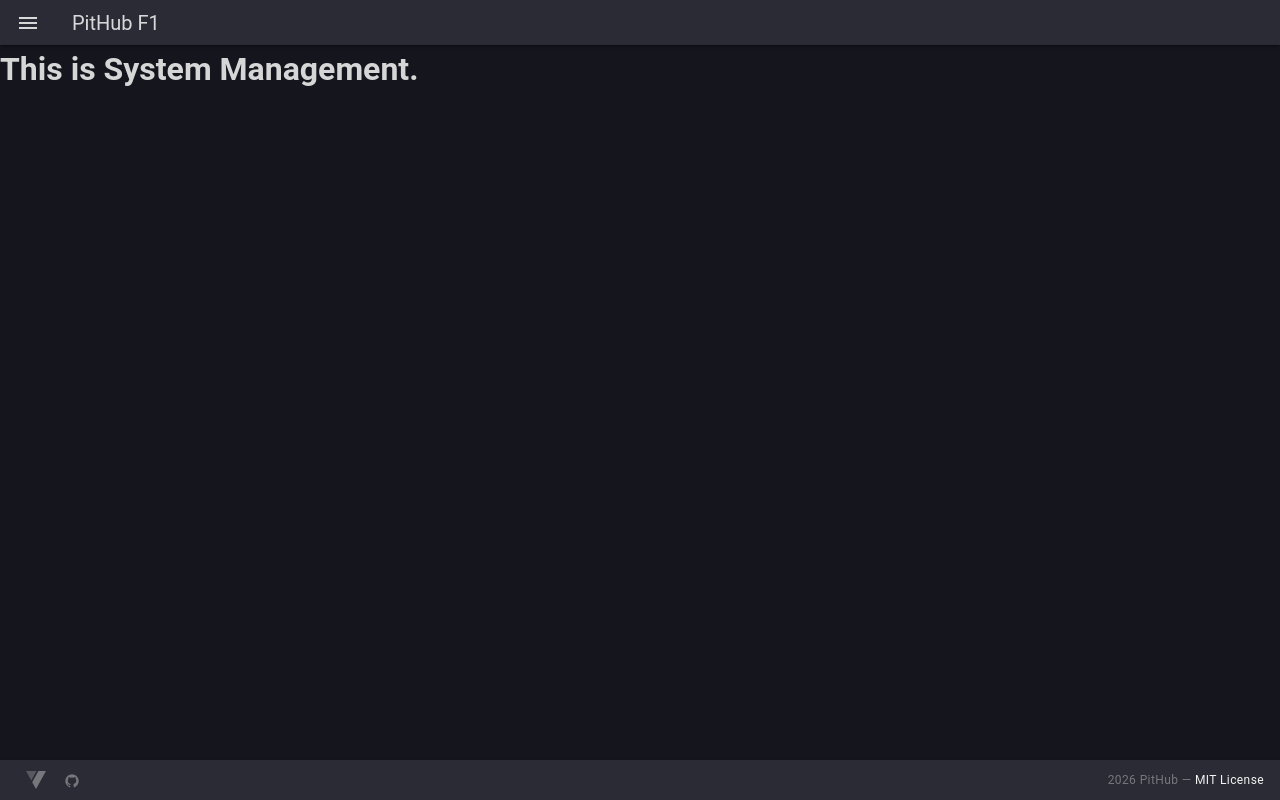
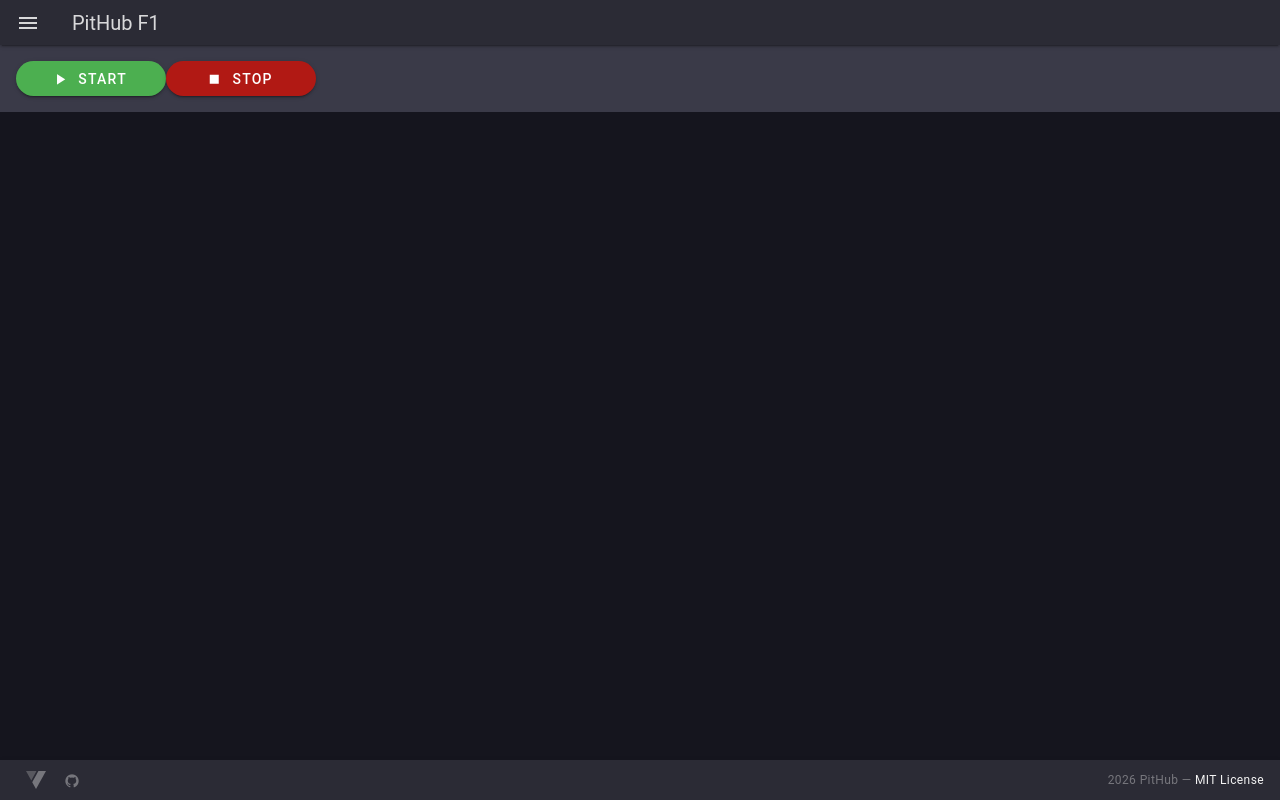
Before and after one commit to ItsTiz/PitHub, a Vue app in the folder frontend/: page /sysadmin in a window 1280 px wide. Built offline with nearby package versions, Linux system fonts and the light colour scheme; no server answers; a small style sheet from the web is missing.

Commit message:
feat: add sim control in sysadmin

```diff
--- a/frontend/components.d.ts
+++ b/frontend/components.d.ts
@@ -21,7 +21,8 @@ declare module 'vue' {
     Odometer: typeof import('./src/components/pages-components/carTracing/Odometer.vue')['default']
     RouterLink: typeof import('vue-router')['RouterLink']
     RouterView: typeof import('vue-router')['RouterView']
-    SemiCircularGauge: typeof import('./src/components/pages-components/carTracing/SemiCircularGauge.vue')['default']
+    SemiCircularGauge: typeof import('./src/components/pages-components/SemiCircularGauge.vue')['default']
     Sheet: typeof import('./src/components/containers/Sheet.vue')['default']
+    Tires: typeof import('./src/components/pages-components/carTracing/Tires.vue')['default']
   }
 }
--- a/frontend/src/components/pages-components/carTracing/Odometer.vue
+++ b/frontend/src/components/pages-components/carTracing/Odometer.vue
@@ -1,6 +1,4 @@
 <script setup>
-import SemiCircularGauge from './SemiCircularGauge.vue';
-
 const props = defineProps({
     speed: {
         type: Number,
--- a/frontend/src/pages/SysAdmin.vue
+++ b/frontend/src/pages/SysAdmin.vue
@@ -1,3 +1,34 @@
+<script setup>
+import { useSimulationControlStore } from '../stores/simulation';
+
+
+const simControl = useSimulationControlStore();
+
+const handleStartClicked = () => {
+    simControl.emitStartRequest();
+}
+
+const handleStopClicked = () => {
+    simControl.emitStopRequest();
+}
+
+</script>
+
 <template>
-    <h1>This is System Management.</h1>
+    <v-container fluid class="d-flex flex-row bg-surface-bright">
+
+        <Button
+            :title="'START'"
+            :icon="'mdi-play'"
+            :backgroundColor="'success'"
+            @clicked="handleStartClicked"
+        />
+
+        <Button
+            :title="'STOP'"
+            :icon="'mdi-stop'"
+            @clicked="handleStopClicked"
+        />
+
+    </v-container>
 </template>
--- /dev/null
+++ b/frontend/src/stores/simulation.js
@@ -0,0 +1,17 @@
+import { defineStore } from "pinia";
+import { socket } from "@/socket";
+
+export const useSimulationControlStore = defineStore("simulation-control", {
+
+    actions: {
+        emitStartRequest() {
+            if (!socket.connected) {
+                socket.connect();
+            }
+            socket.emit("sim:start");
+        },
+        emitStopRequest() {
+            socket.emit("sim:stop");
+        }
+    }
+});
```
Also changed, not shown: frontend/src/components/pages-components/carTracing/Tires.vue (added, +7 -0 lines), frontend/src/components/pages-components/SemiCircularGauge.vue (renamed from frontend/src/components/pages-components/carTracing/SemiCircularGauge.vue).
